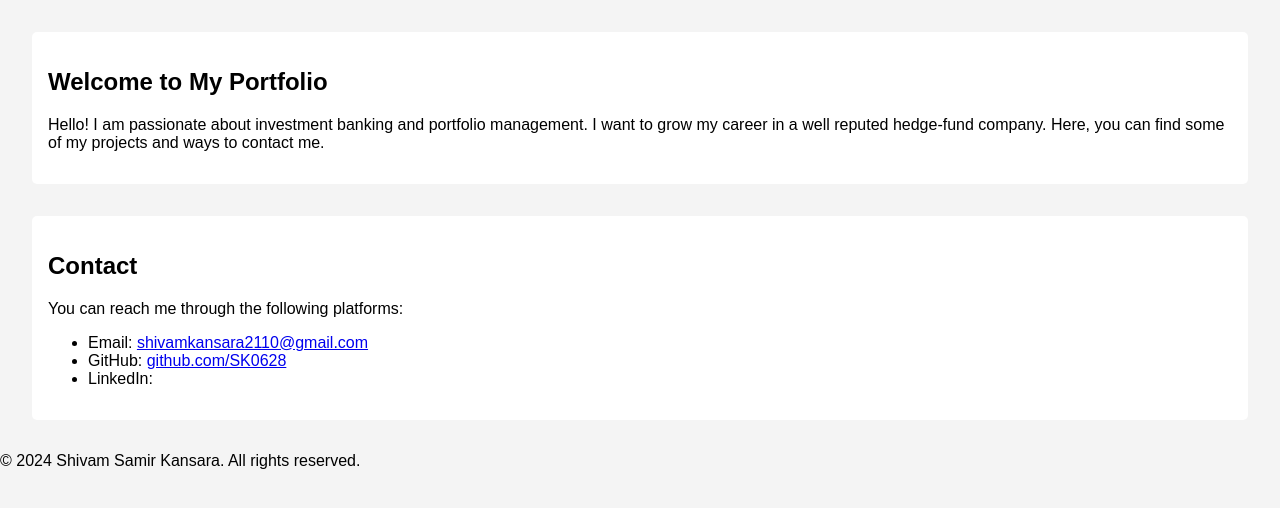
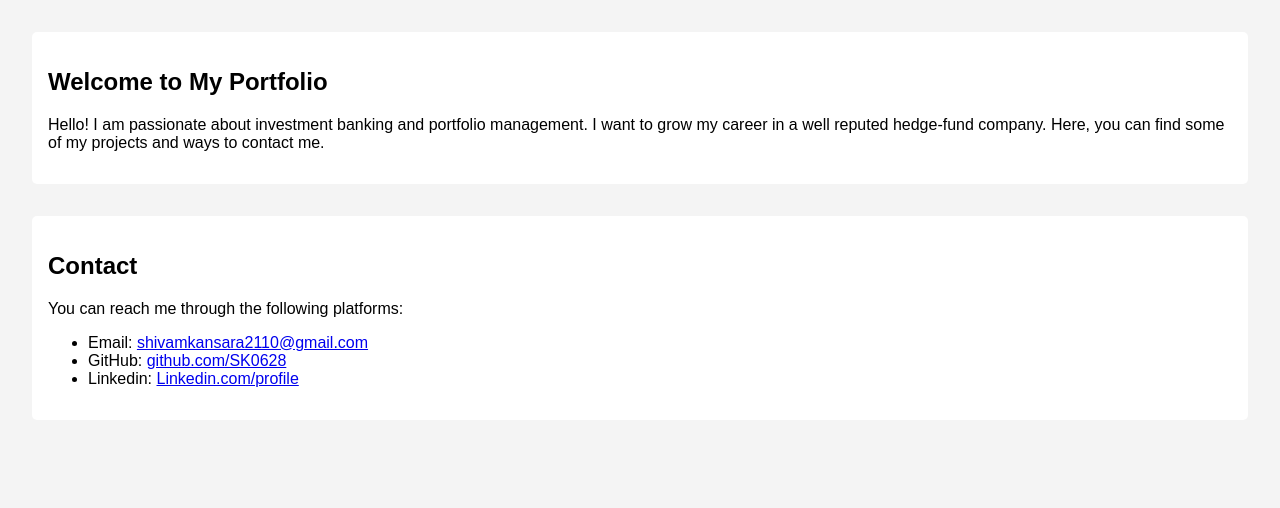
Before and after one commit to SK0628/Myportfolio, a plain HTML site: page Index.html in a window 1280 px wide. Drawn offline with Linux system fonts and the light colour scheme.

Commit message:
Update Index.html

```diff
--- a/Index.html
+++ b/Index.html
@@ -19,12 +19,8 @@
         <ul>
             <li>Email: <a href="mailto:">shivamkansara2110@gmail.com</a></li>
             <li>GitHub: <a href="https://github.com/SK0628" target="_blank">github.com/SK0628</a></li>
-	    <li>LinkedIn: <a href="https://www.linkedin.com/shivam-kansara-9524b21b1/shivamkansara" target="_blank"></a></li>
+            <li>Linkedin: <a href="https://www.linkedin.com/in/shivam-kansara-9524b21b1/" target="_blank">Linkedin.com/profile</a></li>
         </ul>
     </section>
-
-    <footer>
-        <p>© 2024 Shivam Samir Kansara. All rights reserved.</p>
-    </footer>
 </body>
 </html>
```
